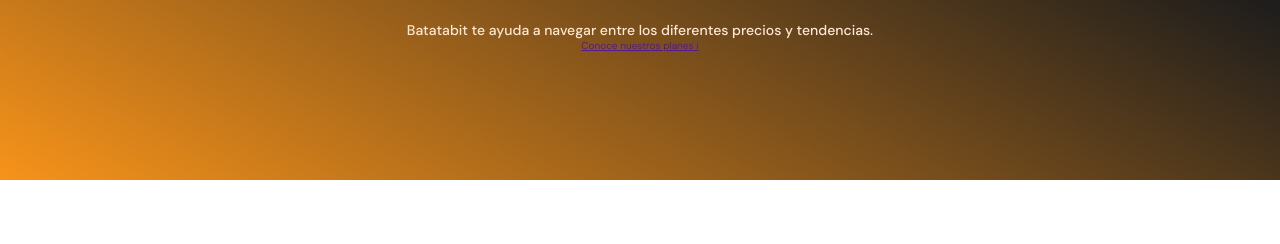
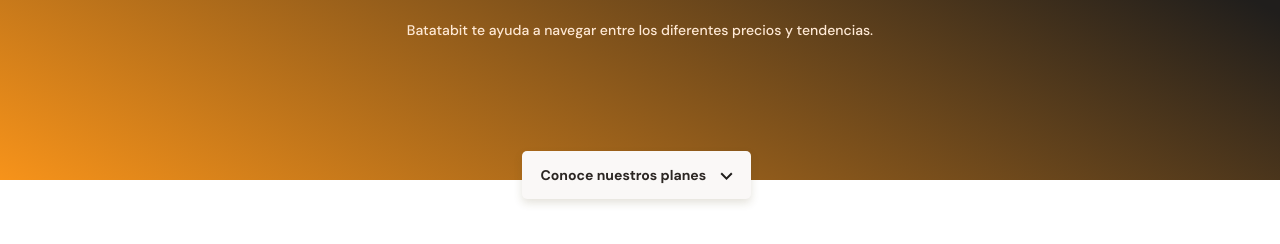
Before and after one commit to samueldazadaza/mobilFirst, a plain HTML site: page index.html in a window 1280 px wide. Shown: the part 154-398 px from the top of the page. Drawn offline with Linux system fonts and the light colour scheme.

Commit message:
position para boton flotante

```diff
--- a/index.html
+++ b/index.html
@@ -6,8 +6,7 @@
     <meta name="viewport" content="width=device-width, initial-scale=1.0">
     <title>Movil First</title>
     <link
-        rel="preconnect" href="https://fonts.gstatic.com">
-        <link href="https://fonts.googleapis.com/css2?family=DM+Sans:wght@400;500;700&family=Inter:wght@300;500&display=swap" rel="stylesheet"
+        rel="preconnect" href="https://fonts.gstatic.com">     <link href="https://fonts.googleapis.com/css2?family=DM+Sans:wght@400;500;700&family=Inter:wght@300;500&display=swap" rel="stylesheet"
     />
     <link rel="stylesheet" href="./styles.css">
 </head>
@@ -16,8 +15,11 @@
         <img src="./assets/imgs/logo.svg" alt="">
         <div class="header--title-container">
             <h1>La proxima revolución en el intercambio de monedas</h1>
-            <p>Batatabit te ayuda a navegar entre los diferentes precios y tendencias.</p>
-            <a href="" class="header--button">Conoce nuestros planes <span>i</span></a>
+            <p>
+                Batatabit te ayuda a navegar entre los diferentes precios y tendencias.
+            </p>
+            <a href="" class="header--button">Conoce nuestros planes <span></span>
+            </a>
         </div>
     </header>
     <main>
--- a/styles.css
+++ b/styles.css
@@ -65,3 +65,29 @@ header img {
     line-height: 1.8rem;
     color: var(--soft-orange);
 }
+.header--title-container .header--button {
+    position: absolute;
+    left: calc(50% - 118px);
+    top: 270px;
+    display: block;
+    margin-top: 35px;
+    padding: 15px;
+    width: 229px;
+    height: 48px;
+    background-color: var(--off-white);
+    /* Sombra */
+    box-shadow: 0px 4px 8px rgba(89, 73, 30, 0.16);
+    border: none;
+    border-radius: 5px;
+    font-size: 1.4rem;
+    font-weight: bold;
+    text-decoration: none;
+    color: var(--black);
+}
+.header--button span {
+    display: inline-block;
+    width: 13px;
+    height: 8px;
+    margin-left: 10px;
+    background-image: url('./assets/icons/down-arrow.svg');
+}
```
